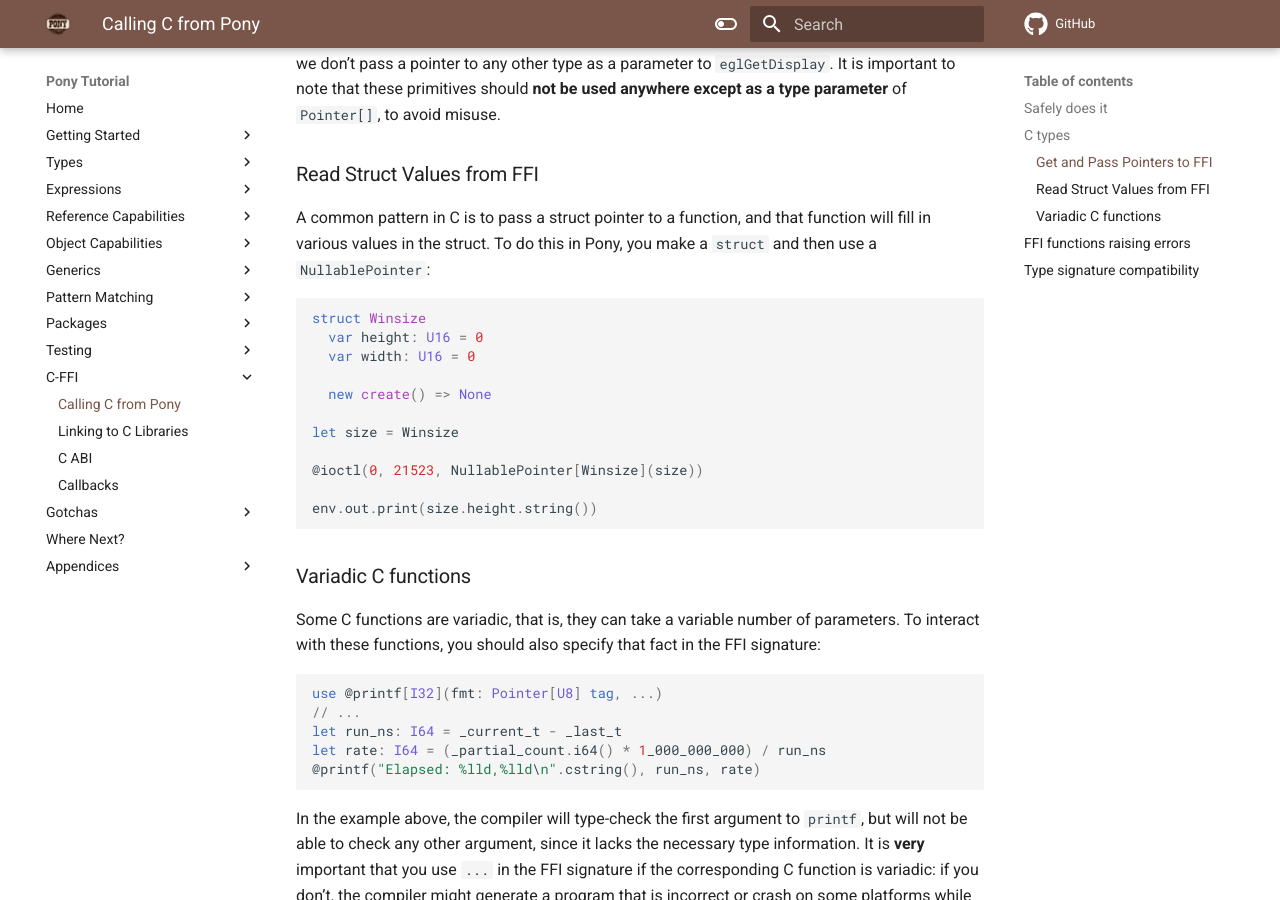
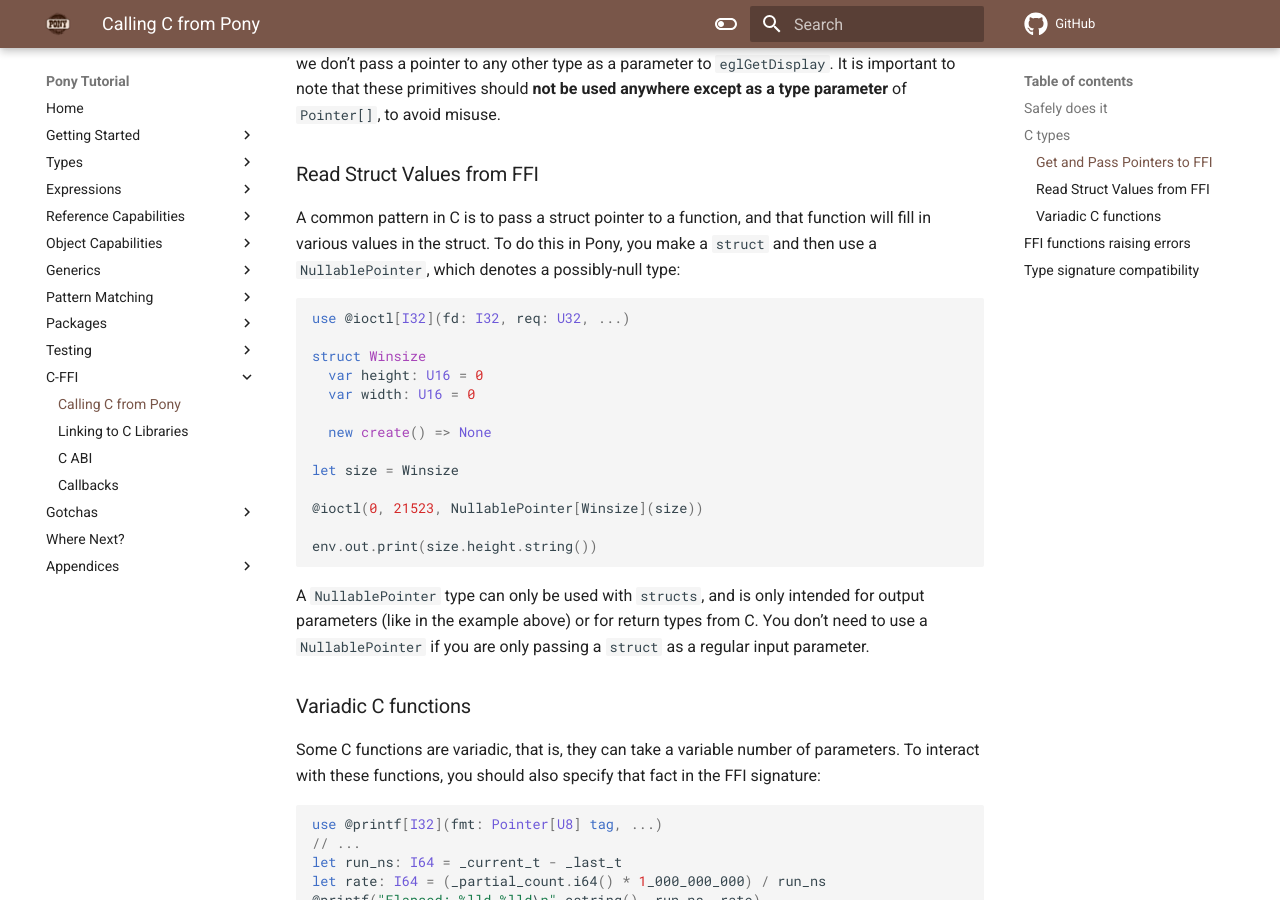
Before and after one commit to ponylang/pony-tutorial, an MkDocs documentation site: the page built from docs/c-ffi/calling-c.md, in a window 1280 px wide and 900 px high, scrolled down 2677 px. Built offline with MkDocs 1.6.1 and Material for MkDocs 9.7.7, drawn with Linux system fonts in a browser that asks for light colours; comment, search, counter and statistics services are not loaded.

Commit message:
Clarify that NullablePointers should only be used with structs
Also add type declaration for ioctl

````diff
--- a/docs/c-ffi/calling-c.md
+++ b/docs/c-ffi/calling-c.md
@@ -95,9 +95,11 @@ The above example would also work if we used `Pointer[None]` for all the pointer
 
 ### Read Struct Values from FFI
 
-A common pattern in C is to pass a struct pointer to a function, and that function will fill in various values in the struct. To do this in Pony, you make a `struct` and then use a `NullablePointer`:
+A common pattern in C is to pass a struct pointer to a function, and that function will fill in various values in the struct. To do this in Pony, you make a `struct` and then use a `NullablePointer`, which denotes a possibly-null type:
 
 ```pony
+use @ioctl[I32](fd: I32, req: U32, ...)
+
 struct Winsize
   var height: U16 = 0
   var width: U16 = 0
@@ -110,6 +112,8 @@ let size = Winsize
 
 env.out.print(size.height.string())
 ```
+
+A `NullablePointer` type can only be used with `structs`, and is only intended for output parameters (like in the example above) or for return types from C. You don't need to use a `NullablePointer` if you are only passing a `struct` as a regular input parameter.
 
 ### Variadic C functions
 
````
